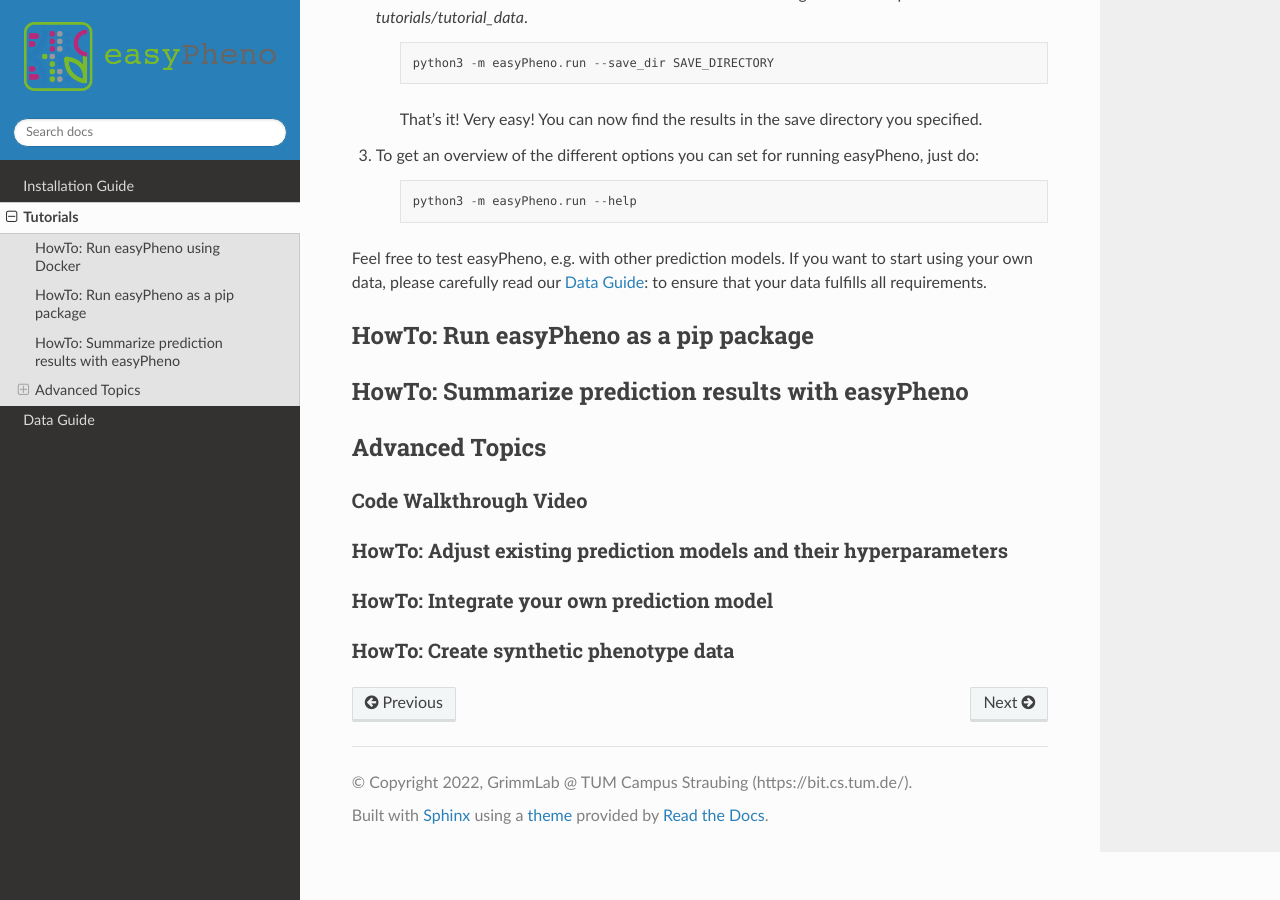
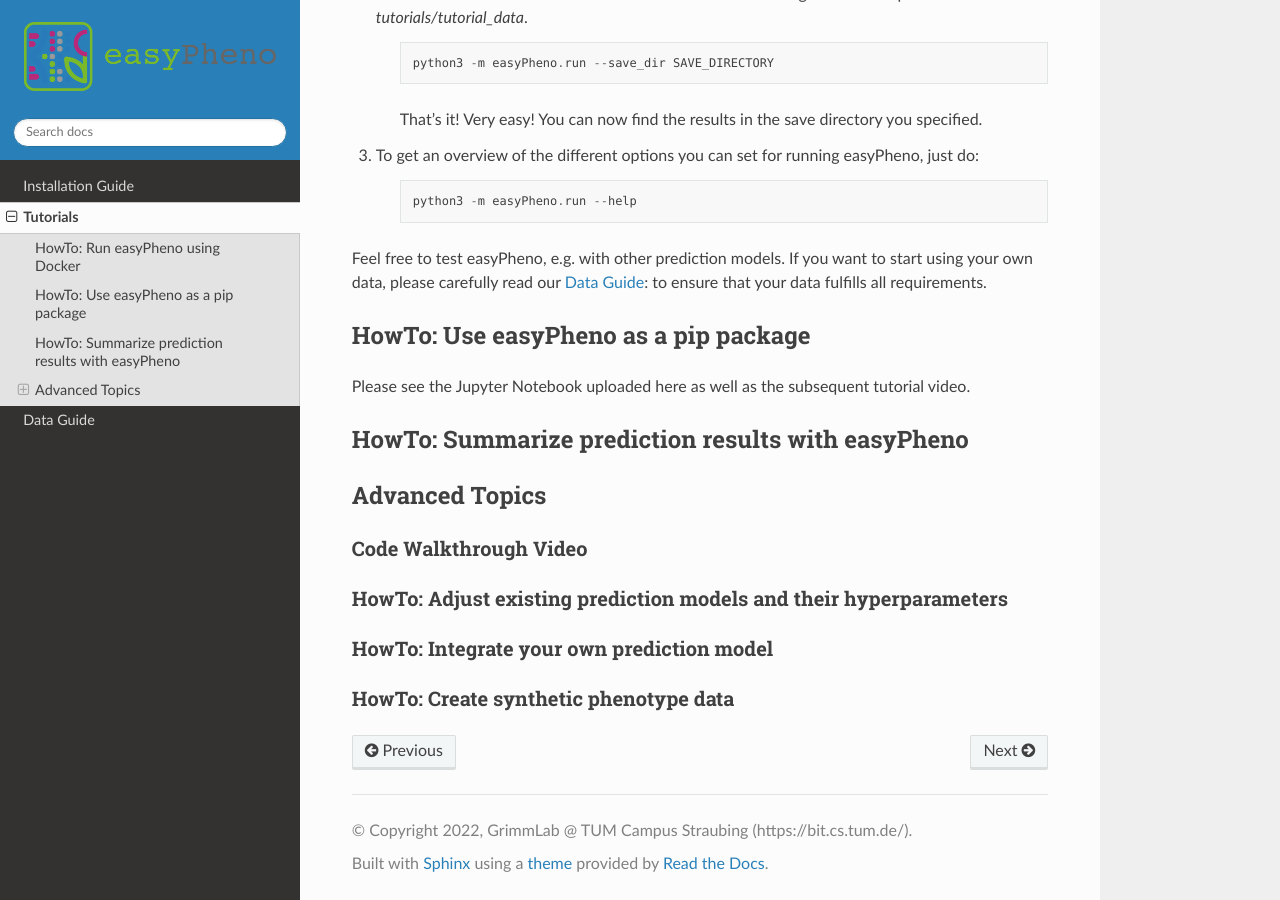
Before and after one commit to grimmlab/easyPheno, a Sphinx documentation site: the page built from docs/source/tutorials.rst, in a window 1280 px wide and 900 px high, scrolled down 675 px. Built offline with Sphinx 7.4.7 and the Read the Docs theme 2.0.0, drawn with Linux system fonts in a browser that asks for light colours.

Commit message:
rtd doku update

```diff
--- a/docs/source/install.rst
+++ b/docs/source/install.rst
@@ -8,7 +8,7 @@ easyPheno offers two ways of using it:
 The whole framework was developed and tested using `Ubuntu 20.04 <https://releases.ubuntu.com/20.04/>`_. Consequently,
 the subsequent guide is mainly written with regard to `Ubuntu 20.04 <https://releases.ubuntu.com/20.04/>`_.
 The framework should work with Windows and Mac as well, but we do not officially provide support for these platforms.
-If you do not work on Ubuntu, we highly recommend the :ref:`Docker Workflow`
+If you do not work on Ubuntu, we highly recommend the :ref:`Docker Workflow`.
 
 Besides the written guides, we also provide some tutorial videos which are embedded below.
 
--- a/docs/source/tutorials.rst
+++ b/docs/source/tutorials.rst
@@ -35,8 +35,9 @@ to start it in interactive mode again. If you did not create a container yet, go
 Feel free to test easyPheno, e.g. with other prediction models.
 If you want to start using your own data, please carefully read our :ref:`Data Guide`: to ensure that your data fulfills all requirements.
 
-HowTo: Run easyPheno as a pip package
+HowTo: Use easyPheno as a pip package
 ----------------------
+Please see the Jupyter Notebook uploaded here as well as the subsequent tutorial video.
 
 HowTo: Summarize prediction results with easyPheno
 -----------------------
```
